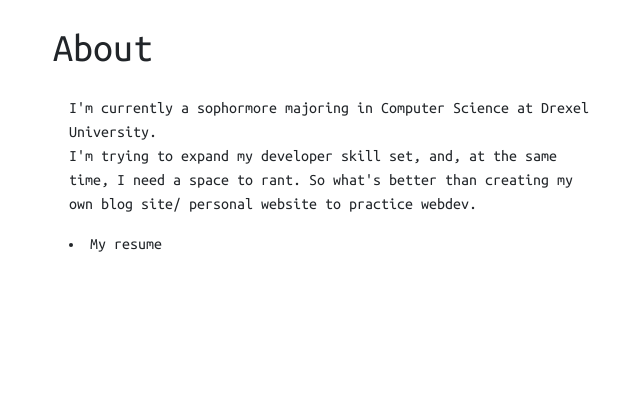
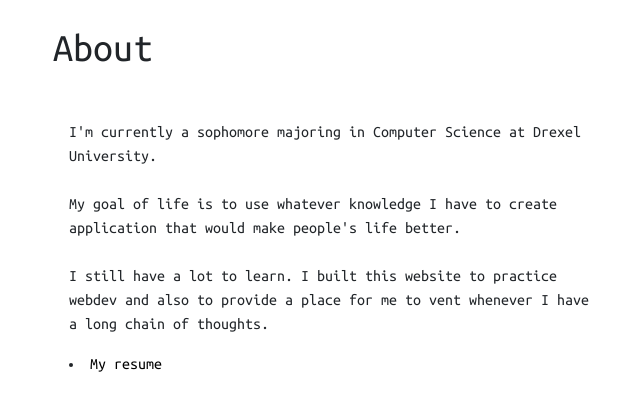
Before and after one commit to chi-p-nguyen/personal_blog, a Flask app: page /about in a window 1280 px wide. Shown: the part 62-473 px from the top of the page, without its empty margins (47-687 px from the left). Run offline with Flask 2, Linux system fonts and the light colour scheme; data comes from the database, SQL or seed files in the repository; both versions use the stored data as it was after the commit; some libraries are stand-ins or nearby versions.

Commit message:
feat: edit about page

```diff
--- a/chiblog/Main/main_routes.py
+++ b/chiblog/Main/main_routes.py
@@ -1,4 +1,7 @@
-from flask import render_template, Blueprint
+from flask import render_template, Blueprint, request, redirect, url_for, flash
+from flask_login import login_required
+from chiblog import db
+from chiblog.Project.project_model import Project
 
 main = Blueprint("main", __name__)
 
@@ -9,8 +12,25 @@ def home():
 
 @main.route('/about')
 def about():
-    return render_template('about.html', title='About')
+    about = Project.query.filter_by(name="About").first()
+    return render_template('about.html', title='About', about=about)
 
 @main.route('/contact')
 def contact():
     return render_template('contact.html', title='Contact')
+
+@main.route('/about/edit', methods=['GET', 'POST'])
+@login_required
+def edit_about():
+    about = Project.query.filter_by(name="About").first()
+    if request.method == 'POST':
+        if about:
+            about.description = request.form["abouty"]
+            about.link = request.form["resume"]
+        else:
+            about = Project(name="About", description=request.form["abouty"], link=request.form["resume"])
+            db.session.add(about)
+        db.session.commit()
+        flash('Your about page has been updated', 'dark')
+        return redirect(url_for('main.about'))
+    return render_template('edit_about.html', title='Edit about', legend='Edit about', about=about)
--- a/chiblog/requirements.txt
+++ /dev/null
@@ -1,3 +0,0 @@
-flask==1.1.2
-flask_login==0.5.0
-flask_sqlalchemy==2.4.4
--- a/chiblog/static/main.css
+++ b/chiblog/static/main.css
@@ -9,6 +9,10 @@ body {
   background-position: 0 0,20px 20px; */
 
 a { color: #000000; }
+
+p {
+  white-space: pre-line;
+}
 
 .flex-fixed-width-item {
   flex: 0 0 100px;
--- a/chiblog/templates/about.html
+++ b/chiblog/templates/about.html
@@ -10,12 +10,10 @@
 
     <div class="mt-3 ml-3 col-lg-6 col-md-12">
     <p>
-        I'm currently a sophormore majoring in Computer Science at Drexel University.
-        <br>I'm trying to expand my developer skill set, and, at the same time, I need a space to rant. So what's
-        better than creating my own blog site/ personal website to practice webdev.
+        {{ about.description }}
     </p>
 
-    <li>My resume</li>
+    <li><a href="{{ about.link }}">My resume</a></li>
     </div>
 </div>
 </div>
--- a/chiblog/templates/contact.html
+++ b/chiblog/templates/contact.html
@@ -12,7 +12,7 @@
     <ul>
     <li><a href="mailto:ngchi250@gmail.com">Email me</a></li>
     <li><a href="https://www.linkedin.com/in/chi-nguyen-8b27621a6/">LinkedIn</a></li>
-    <li><a>Twitter</a></li>
+    <li><a href="https://twitter.com/PhuongChi2001">Twitter</a></li>
     </ul>
     </div>
 
--- a/chiblog/templates/home.html
+++ b/chiblog/templates/home.html
@@ -38,7 +38,7 @@
             <ul>
                 <li><a href="{{ url_for('project.new_project') }}">Add project</a></li>
                 <li><a href="{{ url_for('blog.new_blog') }}">Create blog</a></li>
-                <li><a href="{{ url_for('main.about') }}">Edit About me</a></li>
+                <li><a href="{{ url_for('main.edit_about') }}">Edit About me</a></li>
             </ul>
         </div>
     </div>
--- a/chiblog/templates/projects.html
+++ b/chiblog/templates/projects.html
@@ -8,6 +8,7 @@
     </h1>
     </div>
     {% for project in projects %}
+    {% if project.name != "About" %}
     <div class="mt-2 mx-auto d-lg-flex d-md-flex align-items-stretch">
         	<div class="card mb-3 mr-3 border-dark" style="width:32rem;">
             <div class="card-body">
@@ -24,6 +25,7 @@
             </div>
         </div>
     </div>
+    {% endif %}
     {% endfor %}
 </div>
 
```
Also changed, not shown: chiblog/site.db.
